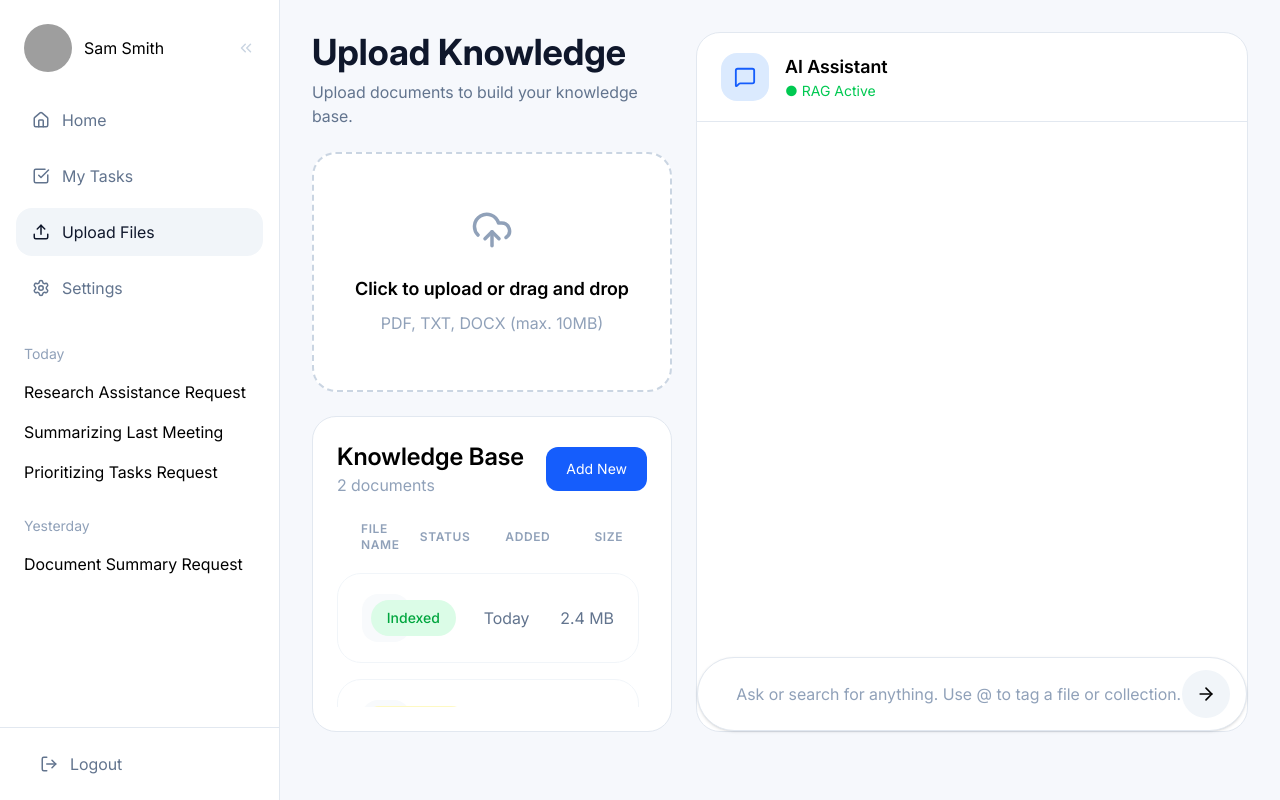
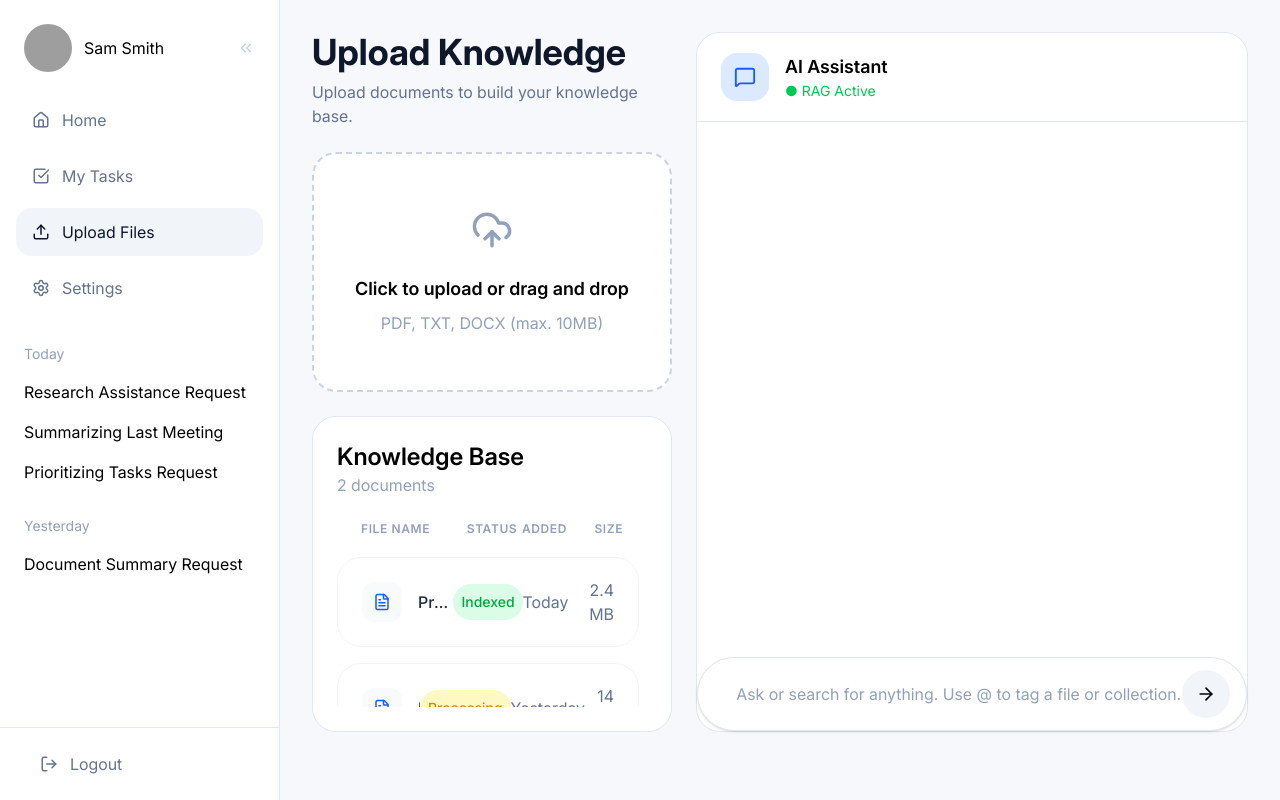
Before and after one commit to elmira-orooji/advanced-rag-system, a React (Vite) app in the folder frontend/my-rag-app/: page /home in a window 1280 px wide. Both pictures are taken after a click on the button "Upload Files". Built offline with nearby package versions, Linux system fonts and the light colour scheme; grey boxes are pictures that could not be loaded.

Commit message:
redesign-Delete add new button

```diff
--- a/frontend/my-rag-app/src/pages/UploadFilesPage.tsx
+++ b/frontend/my-rag-app/src/pages/UploadFilesPage.tsx
@@ -132,54 +132,26 @@ export default function UploadFilesPage() {
         {files.length} documents
       </p>
     </div>
-
-    <button
-      className="
-        rounded-xl
-        bg-blue-600
-        text-white
-        px-5
-        py-3
-        text-sm
-        hover:bg-blue-700
-        transition
-      "
-    >
-      Add New
-    </button>
   </div>
 
   {/* Table Header */}
-  <div
-    className="
-      flex
-      items-center
-      px-6
-      pb-5
-      text-xs
-      font-semibold
-      uppercase
-      tracking-wider
-      text-slate-400
-    "
-  >
-    <div className="flex-1">
+  <div className="flex items-center px-6 pb-5 text-xs font-semibold uppercase tracking-wider text-slate-400">
+  <div className="flex-[2]">
     File Name
   </div>
 
-    <div className="w-[110px] text-center">
+  <div className="flex-1 text-center">
     Status
   </div>
 
-    <div className="w-[90px] text-center">
+  <div className="flex-1 text-center">
     Added
   </div>
 
-    <div className="w-[70px] text-right">
+  <div className="flex-1 text-right">
     Size
   </div>
 </div>
-
 
   {/* Files */}
 <div
@@ -213,12 +185,12 @@ export default function UploadFilesPage() {
         "
       >
         {/* File */}
-        <div className="flex-1 flex items-center gap-4 min-w-0">
+        <div className="flex-[2] flex items-center gap-4 min-w-0">
 <div
   className="
-              w-12
-              h-12
-              rounded-2xl
+    w-10
+    h-10
+    rounded-xl
     bg-slate-50
     flex
     items-center
@@ -227,7 +199,7 @@ export default function UploadFilesPage() {
   "
 >
             <FileText
-              size={22}
+              size={18}
               className="text-blue-600"
             />
           </div>
@@ -247,10 +219,10 @@ export default function UploadFilesPage() {
         </div>
 
         {/* Status */}
-        <div className="w-[110px] flex justify-center">
+        <div className="flex-1 flex justify-center">
           <span
             className={`
-              px-4
+              px-2
               py-2
               rounded-full
               text-sm
@@ -267,12 +239,12 @@ export default function UploadFilesPage() {
         </div>
 
         {/* Added */}
-        <div className="w-[90px] text-center text-slate-500">
+        <div className="flex-1 text-center text-slate-500">
           {file.added}
         </div>
 
         {/* Size */}
-        <div className="w-[70px] text-right text-slate-500">
+        <div className="flex-1 text-right text-slate-500">
           {file.size}
         </div>
       </div>
```
Lines whose indentation alone changed are shown as unchanged.
